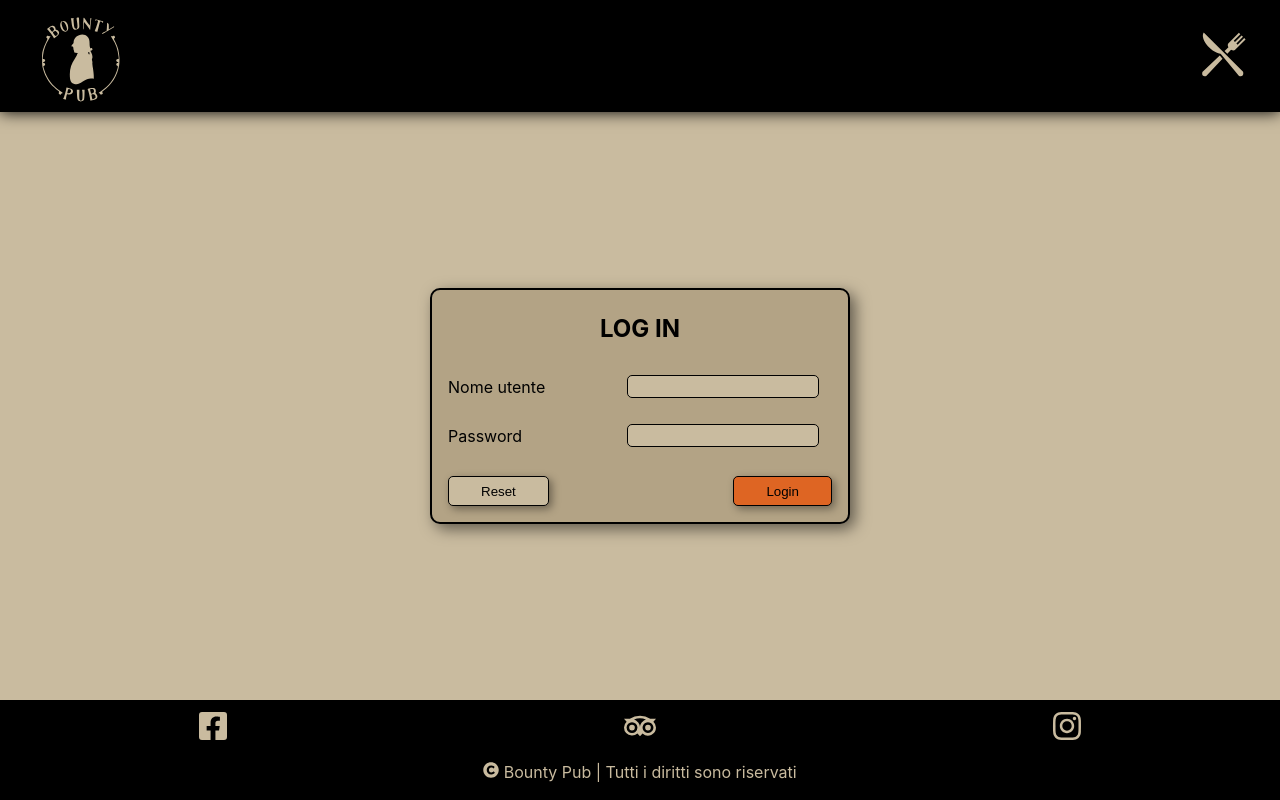
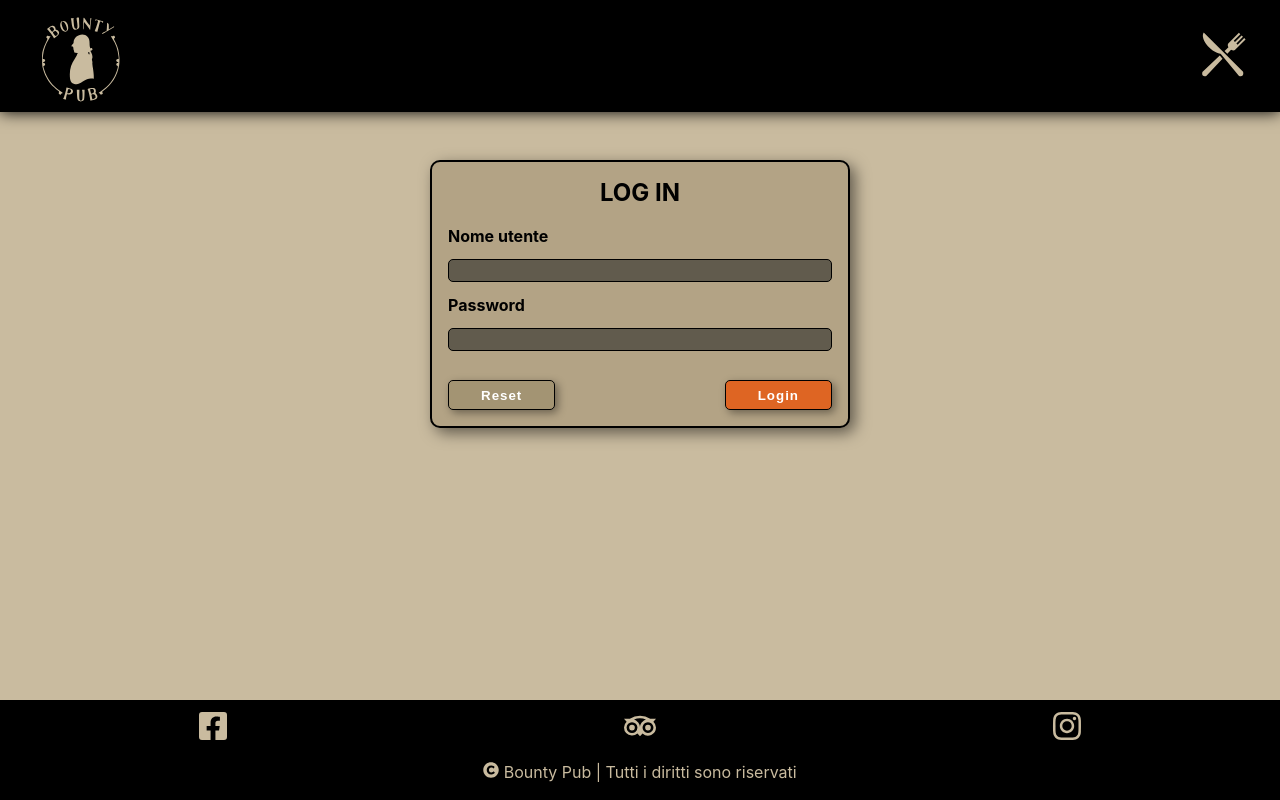
Before and after one commit to GianlucaLaRosa/bounty, a React (Create React App) app: page /login in a window 1280 px wide. Built offline with nearby package versions, Linux system fonts and the light colour scheme.

Commit message:
Add UI folder, Button component and Input component

```diff
--- a/src/components/Section.jsx
+++ b/src/components/Section.jsx
@@ -1,4 +1,4 @@
-import Card from "./layout/Card";
+import Card from "./ui/Card";
 import classes from "./Section.module.css";
 
 function Section(props) {
--- a/src/components/Section.module.css
+++ b/src/components/Section.module.css
@@ -6,6 +6,7 @@
   padding: 0.6rem 1.2rem;
   background-color: #8d7e5f;
   margin-block: 0;
+  border-radius: 10px 10px 0 0;
 }
 
 .content {
--- a/src/components/layout/Layout.module.css
+++ b/src/components/layout/Layout.module.css
@@ -2,6 +2,6 @@
   min-height: calc(100vh - (100px + 7rem));
   display: flex;
   flex-direction: column;
-  justify-content: center;
+  justify-content: flex-start;
   align-items: center;
 }
--- /dev/null
+++ b/src/components/ui/Button.jsx
@@ -0,0 +1,13 @@
+import classes from "./Button.module.css";
+
+function Button(props) {
+  const btnClasses = `${classes.btn} ${props.active ? classes.btnCta : ""}`;
+
+  return (
+    <button className={btnClasses} onClick={props.onClick}>
+      {props.children}
+    </button>
+  );
+}
+
+export default Button;
--- /dev/null
+++ b/src/components/ui/Button.module.css
@@ -0,0 +1,33 @@
+.btn {
+  margin-top: 1rem;
+  background-color: #a39473;
+  padding: 0.4rem 2rem;
+  border: 1px solid black;
+  border-radius: 5px;
+  box-shadow: 3px 3px 8px #00000066;
+  color: white;
+  font-weight: bold;
+  letter-spacing: 1px;
+}
+
+.btn:hover {
+  background-color: #c9bb9f;
+  color: black;
+}
+
+.btn:active {
+  box-shadow: none;
+}
+
+.btnCta {
+  background-color: #de6523;
+}
+
+.btnCta:hover {
+  background-color: #ff833f;
+  color: black;
+}
+
+.btnCta:active {
+  box-shadow: none;
+}
--- a/src/components/layout/Card.module.css
+++ b/src/components/ui/Card.module.css
@@ -3,4 +3,5 @@
   background-color: #b3a385;
   border-radius: 10px;
   box-shadow: 5px 5px 15px rgba(0, 0, 0, 0.521);
+  margin-top: 3rem;
 }
--- /dev/null
+++ b/src/components/ui/Input.jsx
@@ -0,0 +1,14 @@
+import classes from "./Input.module.css";
+
+function Input(props) {
+  const { label, type, id } = props;
+
+  return (
+    <div className={classes.container}>
+      <label htmlFor={id}>{label}</label>
+      <input type={type} name={id}></input>
+    </div>
+  );
+}
+
+export default Input;
--- /dev/null
+++ b/src/components/ui/Input.module.css
@@ -0,0 +1,24 @@
+.container {
+  display: flex;
+  flex-direction: column;
+  align-items: flex-start;
+}
+
+.container label {
+  font-weight: bold;
+}
+
+.container input {
+  margin: 0.8rem 0;
+  width: 100%;
+  padding: 0.2rem 0.8rem;
+  background-color: #615b4d;
+  color: white;
+  border: 1px solid black;
+  border-radius: 5px;
+}
+
+.container input:focus {
+  outline: none;
+  border: 1px solid #de6523;
+}
--- a/src/pages/Login.jsx
+++ b/src/pages/Login.jsx
@@ -1,5 +1,7 @@
 import classes from "./Login.module.css";
-import Card from "../components/layout/Card";
+import Card from "../components/ui/Card";
+import Button from "../components/ui/Button";
+import Input from "../components/ui/Input";
 import { useState } from "react";
 
 function Login() {
@@ -9,7 +11,8 @@ function Login() {
     e.preventDefault();
   }
 
-  function resetHandler() {
+  function resetHandler(e) {
+    e.preventDefault();
     setLog(undefined);
   }
 
@@ -19,17 +22,11 @@ function Login() {
         <div>
           <h2>LOG IN</h2>
         </div>
-        <div>
-          <label htmlFor="">Nome utente</label>
-          <input type="text" />
-        </div>
-        <div>
-          <label htmlFor="">Password</label>
-          <input type="password" />
-        </div>
-        <div>
-          <button onClick={resetHandler}>Reset</button>
-          <button className={classes.btnActive}>Login</button>
+        <Input label="Nome utente" type="text" id="name" />
+        <Input label="Password" type="password" id="pwd" />
+        <div className={classes.action}>
+          <Button onClick={resetHandler}>Reset</Button>
+          <Button active>Login</Button>
         </div>
       </form>
     </Card>
--- a/src/pages/Login.module.css
+++ b/src/pages/Login.module.css
@@ -4,33 +4,11 @@
 }
 
 .form h2 {
+  text-align: center;
   margin: 0.5rem auto 1.2rem;
 }
 
-.form div {
+.action {
   display: flex;
   justify-content: space-between;
-  align-items: center;
 }
-
-.form input {
-  margin: 0.8rem;
-  width: 12rem;
-  padding: 0.2rem 0.8rem;
-  background-color: #c9bb9f;
-  border: 1px solid black;
-  border-radius: 5px;
-}
-
-.form button {
-  margin-top: 1rem;
-  background-color: #c9bb9f;
-  padding: 0.4rem 2rem;
-  border: 1px solid black;
-  border-radius: 5px;
-  box-shadow: 3px 3px 8px #00000066;
-}
-
-form .btnActive {
-  background-color: #de6523;
-}
--- a/src/pages/Menu.module.css
+++ b/src/pages/Menu.module.css
@@ -1,6 +1,5 @@
 .sections {
   text-align: center;
-  margin-top: 3rem;
   width: 50%;
   padding-inline-start: 0;
 }
```
Also changed, not shown: src/components/ui/Card.jsx (renamed from src/components/layout/Card.jsx).
